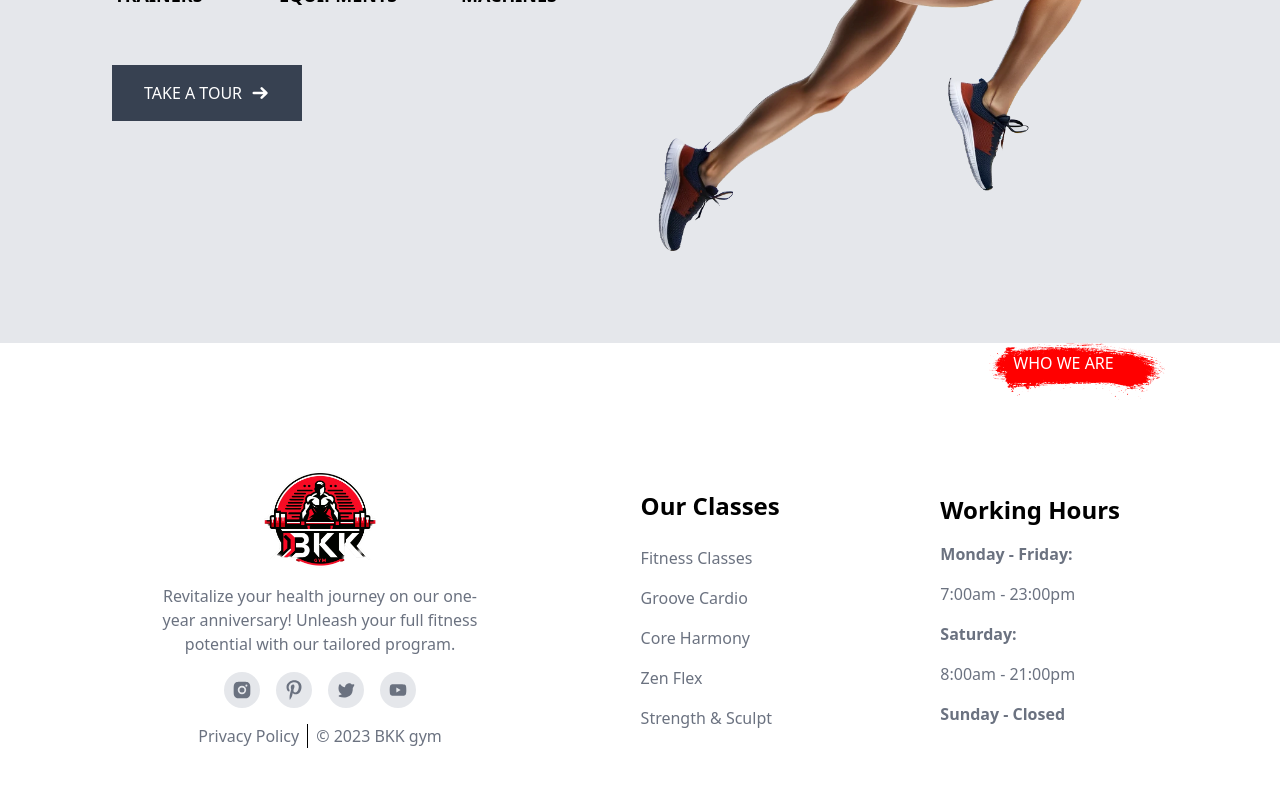
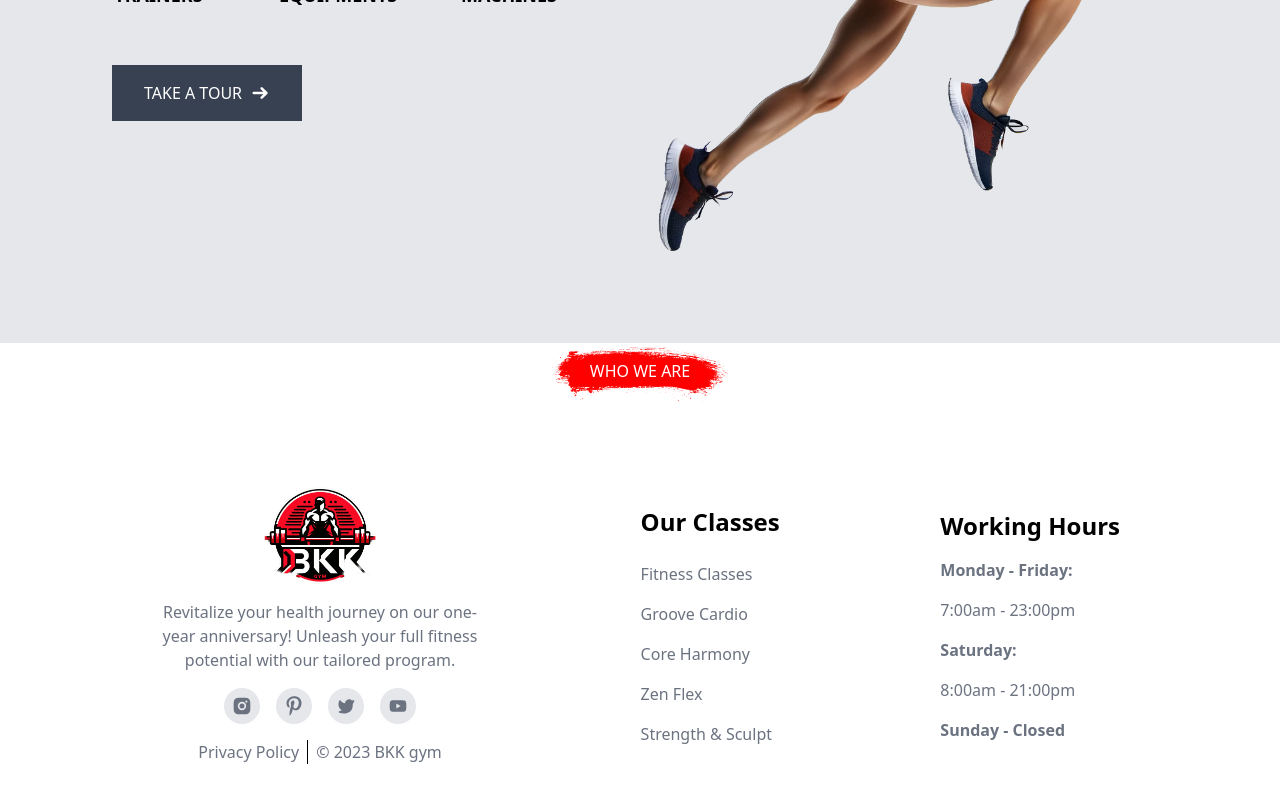
Before and after one commit to OnigiriKing/new-project, a React (Create React App) app: page / in a window 1280 px wide. Shown: the part 1473-2273 px from the top of the page. Built offline with nearby package versions, Linux system fonts and the light colour scheme.

Commit message:
Classes "brush" fix

```diff
--- a/src/components/homeComp/Home.Classes/Classes.jsx
+++ b/src/components/homeComp/Home.Classes/Classes.jsx
@@ -2,15 +2,15 @@ import redBrush from "../img/redBrush.png";
 
 export default function Classes() {
   return (
-    <div class="flex center justify-end items-center  bg-white text-white">
-      <div class="py-2">
-        <div class="relative">
+    <div class="flex center justify-center items-center  bg-white text-white">
+      <div class="flex flex-col w-full max-w-[75rem] py-4 items-center">
+        <div class="relative w-[11rem] flex flex-col items-center">
           <h3 class="text-white relative z-[10] ">WHO WE ARE</h3>
-          <img class="absolute w-[11rem] -top-2 -left-6 z-[5]" src={redBrush} />
+          <img class="absolute -top-3  z-[5] " src={redBrush} />
         </div>
         <h3>We Offer Top-notch Flexible Classes</h3>
         <div>
-            <div></div>
+          <div></div>
         </div>
       </div>
     </div>
```
Also changed, not shown: src/dist/style.css.
